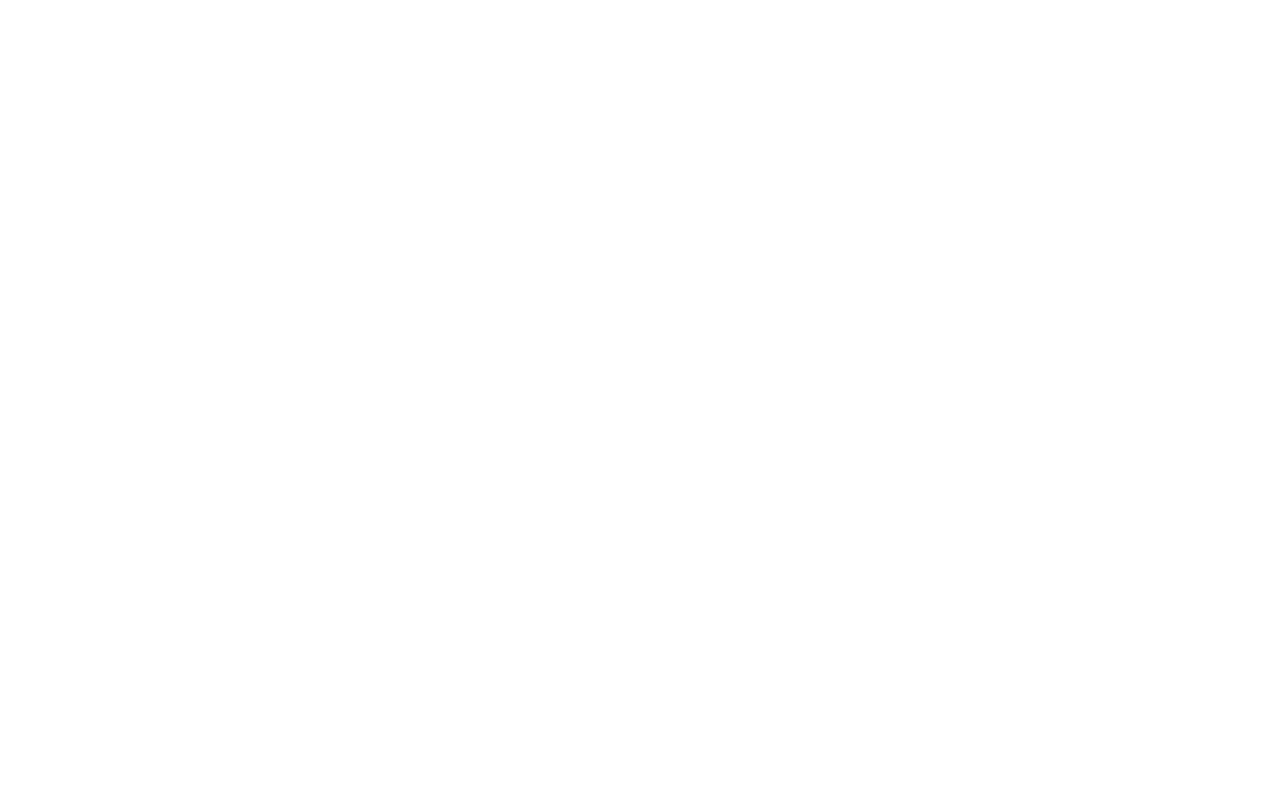
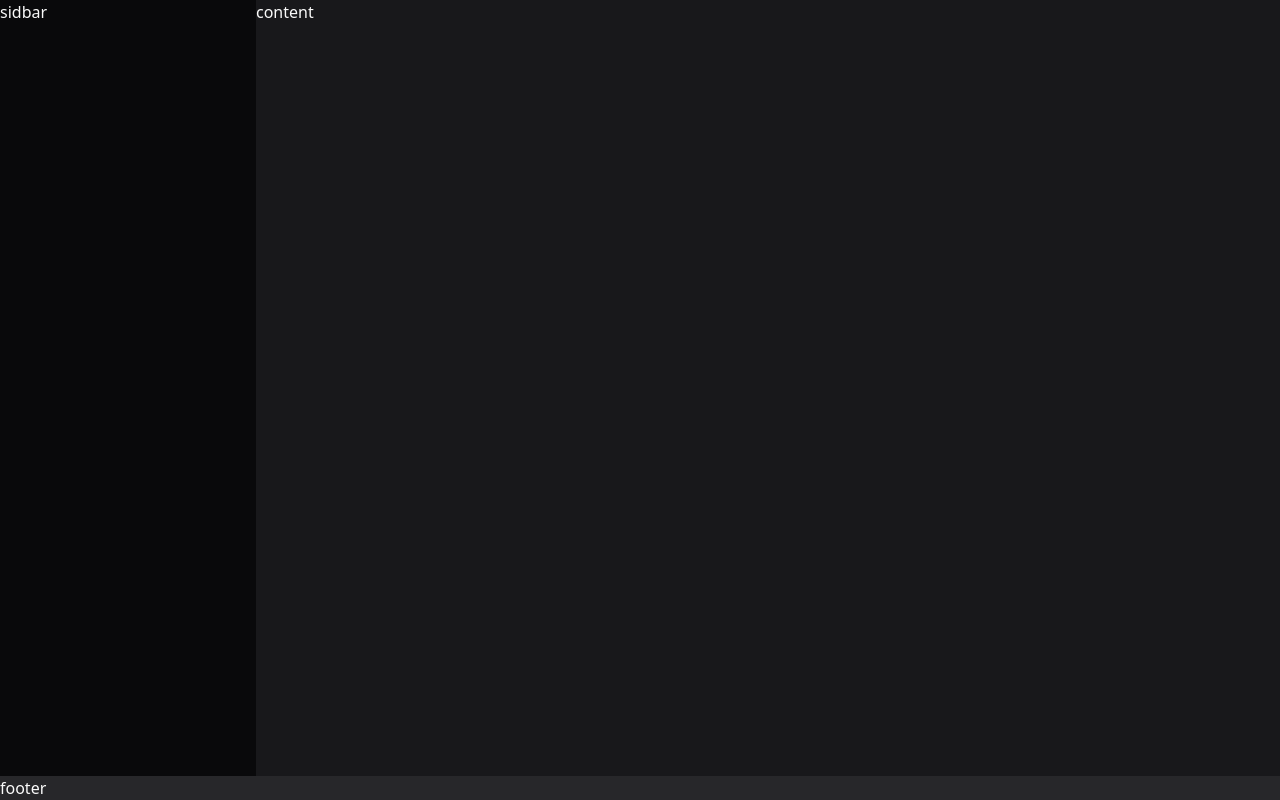
Before and after one commit to yuransimao/Spotify-interface-clone, a Next.js app in the folder JavaScript/Rocketseat/Spotify/spotify-interface-clone/: page / in a window 1280 px wide. Built offline with nearby package versions, Linux system fonts and the light colour scheme.

Commit message:
addicionando sidbar e footer

```diff
--- a/JavaScript/Rocketseat/Spotify/spotify-interface-clone/src/app/layout.js
+++ b/JavaScript/Rocketseat/Spotify/spotify-interface-clone/src/app/layout.js
@@ -8,7 +8,7 @@
 export default function RootLayout({ children }) {
   return (
     <html lang="en">
-      <body>{children}</body>
+      <body className='bg-zinc-900 text-zinc-50' >{children}</body>
     </html>
   )
 }
--- a/JavaScript/Rocketseat/Spotify/spotify-interface-clone/src/app/page.js
+++ b/JavaScript/Rocketseat/Spotify/spotify-interface-clone/src/app/page.js
@@ -1,8 +1,13 @@
 
 export default function Home() {
   return (
-    <main className="flex min-h-screen flex-col items-center justify-between p-24">
-    </main>
+    <div className={`h-screen flex flex-col`}>
+      <div className={`flex flex-1`}>
+        <aside className={`w-64 bg-zinc-950`}>sidbar</aside>
+        <main className={`flex-1`}>content</main>
+      </div>
+      <footer className='bg-zinc-800'>footer</footer>
+    </div>
 
 )
 }
```
